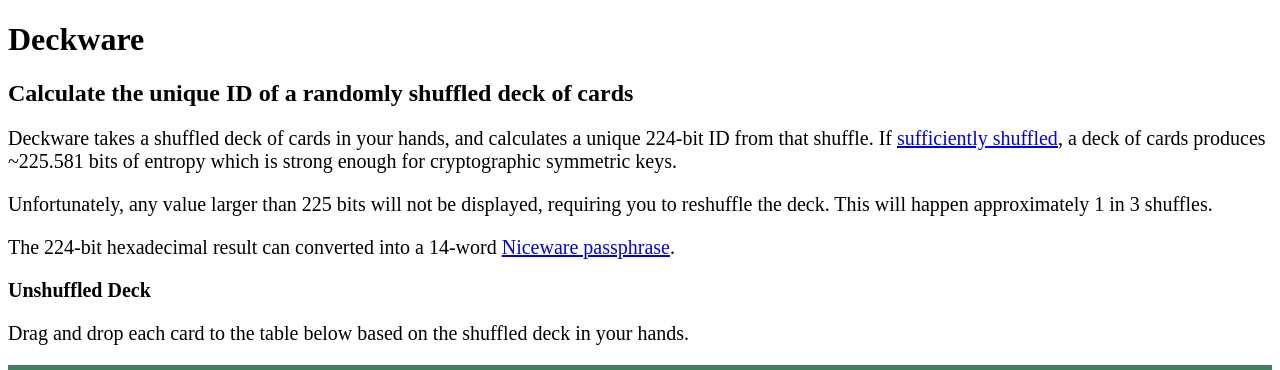
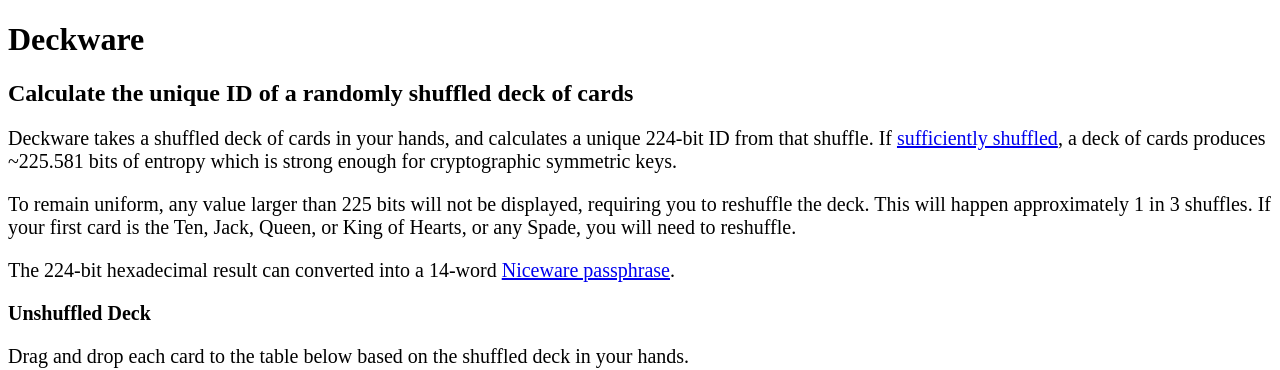
Before and after one commit to atoponce/deckware, a plain HTML site: page index.html in a window 1280 px wide. Shown: the top 370 px of the page. Drawn offline with Linux system fonts and the light colour scheme.

Commit message:
clarify reshuffling odds

```diff
--- a/index.html
+++ b/index.html
@@ -107,8 +107,9 @@
       from that shuffle. If <a href='https://stats.stackexchange.com/a/79552'>sufficiently
       shuffled</a>, a deck of cards produces ~225.581 bits of entropy which is strong enough for
       cryptographic symmetric keys.</p>
-    <p>Unfortunately, any value larger than 225 bits will not be displayed, requiring you to
-    reshuffle the deck. This will happen approximately 1 in 3 shuffles.</p>
+    <p>To remain uniform, any value larger than 225 bits will not be displayed, requiring you to
+       reshuffle the deck. This will happen approximately 1 in 3 shuffles. If your first card is the
+       Ten, Jack, Queen, or King of Hearts, or any Spade, you will need to reshuffle.</p>
     <p>The 224-bit hexadecimal result can converted into a 14-word <a
     href='https://github.com/diracdeltas/niceware'>Niceware passphrase</a>.</p>
     <p><strong>Unshuffled Deck</strong></p>
```
